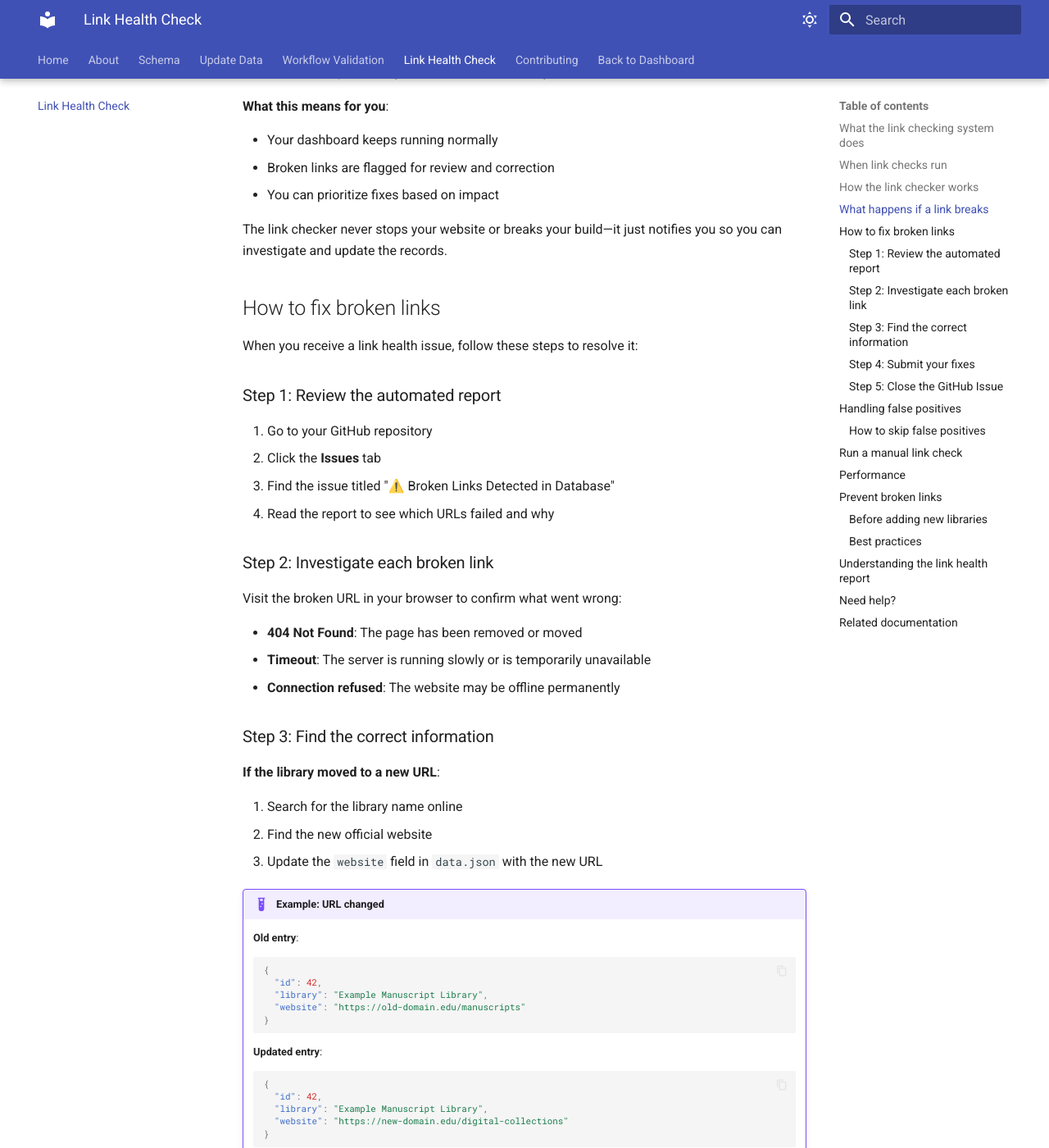
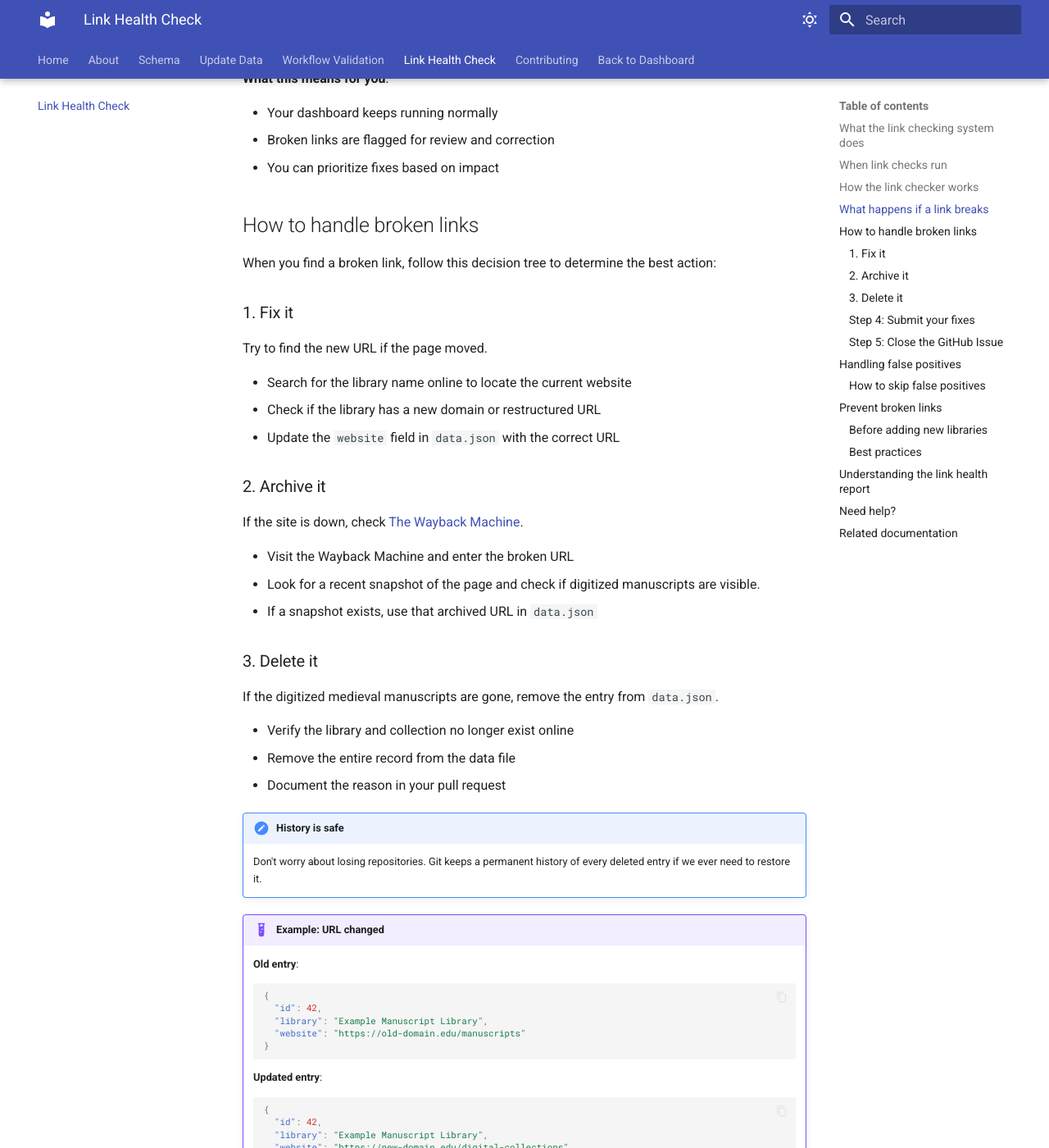
Before and after one commit to Dioscorides/githubpagesexperiment, an MkDocs documentation site: the page built from docs/workflow-link-checking.md, in a window 1280 px wide and 1400 px high, scrolled down 1508 px. Shown: the whole window at 82% size. Built offline with MkDocs 1.6.1 and Material for MkDocs 9.7.7, drawn with Linux system fonts in a browser that asks for light colours; some of the changed text lies outside the part shown.

Commit message:
feat: update link checking workflow documentation for improved clarity and guidance

````diff
--- a/docs/workflow-link-checking.md
+++ b/docs/workflow-link-checking.md
@@ -17,7 +17,6 @@
 Link checks happen on a predictable schedule:
 
 - **Automatically**: Every Monday at 00:00 UTC (midnight)
-- **On demand**: You can run a check anytime from the GitHub Actions tab
 
 ## How the link checker works
 
@@ -61,34 +60,37 @@
 - Broken links are flagged for review and correction
 - You can prioritize fixes based on impact
 
-The link checker never stops your website or breaks your build—it just notifies you so you can investigate and update the records.
+## How to handle broken links
 
-## How to fix broken links
+When you find a broken link, follow this decision tree to determine the best action:
 
-When you receive a link health issue, follow these steps to resolve it:
+### 1. Fix it
 
-### Step 1: Review the automated report
+Try to find the new URL if the page moved.
 
-1. Go to your GitHub repository
-2. Click the **Issues** tab
-3. Find the issue titled "⚠️ Broken Links Detected in Database"
-4. Read the report to see which URLs failed and why
+- Search for the library name online to locate the current website
+- Check if the library has a new domain or restructured URL
+- Update the `website` field in `data.json` with the correct URL
 
-### Step 2: Investigate each broken link
+### 2. Archive it
 
-Visit the broken URL in your browser to confirm what went wrong:
+If the site is down, check [The Wayback Machine](https://web.archive.org/).
 
-- **404 Not Found**: The page has been removed or moved
-- **Timeout**: The server is running slowly or is temporarily unavailable
-- **Connection refused**: The website may be offline permanently
+- Visit the Wayback Machine and enter the broken URL
+- Look for a recent snapshot of the page and check if digitized manuscripts are visible.
+- If a snapshot exists, use that archived URL in `data.json`
 
-### Step 3: Find the correct information
+### 3. Delete it
 
-**If the library moved to a new URL**:
+If the digitized medieval manuscripts are gone, remove the entry from `data.json`.
 
-1. Search for the library name online
-2. Find the new official website
-3. Update the `website` field in `data.json` with the new URL
+- Verify the library and collection no longer exist online
+- Remove the entire record from the data file
+- Document the reason in your pull request
+
+!!! note "History is safe"
+
+    Don't worry about losing repositories. Git keeps a permanent history of every deleted entry if we ever need to restore it.
 
 !!! example "Example: URL changed"
 
@@ -110,23 +112,6 @@
     }
     ```
 
-**If the library is permanently closed**:
-
-1. Add a note to the library name indicating it's no longer active
-2. Consider keeping the record for historical reference or removing it entirely
-3. Document the closure date if available
-
-!!! example "Example: Library closed"
-
-    ```json
-    {
-      "id": 42,
-      "library": "Example Manuscript Library (Closed)",
-      "website": "https://old-domain.edu/manuscripts",
-      "notes": "Collection transferred to National Archives in 2026"
-    }
-    ```
-
 ### Step 4: Submit your fixes
 
 1. Edit `data.json` with the corrected information
@@ -144,13 +129,13 @@
 - **Websites block automated tools**: Some servers reject requests from automated checkers
 - **Geographic restrictions**: Sites may block access from certain regions
 - **Rate limiting**: Too many requests in a short time trigger temporary blocks
-- **Authentication required**: Some pages require login before showing content
+- **Authentication required**: Some pages might now require login before showing content
 
 ### How to skip false positives
 
 If you verify a link works but the checker keeps reporting it as broken, you can exclude it from future checks.
 
-**Create a `.lycheeignore` file** in the root of your repository:
+**edit the `.lycheeignore` file** in the root of the DMMapp repository:
 
 ```text
 # Websites that block automated checkers
@@ -173,33 +158,6 @@
 
     Only exclude links you've manually verified are working. Don't use this to hide genuinely broken links—fix them instead.
 
-## Run a manual link check
-
-To run a link health check on demand:
-
-1. Go to your GitHub repository
-2. Click the **Actions** tab
-3. Find **Link Health Check** in the workflow list
-4. Click **Run workflow**
-5. Select your branch (usually `main`)
-6. Click **Run workflow**
-
-We'll check all links and show you the results within 2-3 minutes.
-
-**When to use manual checks**:
-- After adding multiple new libraries to verify all URLs work
-- Before a major release to ensure data quality
-- To verify that previously broken links are now fixed
-- After updating links to confirm they pass the check
-
-## Performance
-
-**Typical check time**: 2-5 minutes (depends on number of libraries)
-
-**Frequency**: Weekly (every Monday)
-
-**Cost**: Free (included with GitHub Actions)
-
 ## Prevent broken links
 
 ### Before adding new libraries
@@ -212,7 +170,7 @@
 ### Best practices
 
 - **Use official URLs**: Link to the library's official domain, not third-party aggregators
-- **Link directly**: Point to the manuscript section rather than a generic homepage
+- **Link directly**: Point to the digitized manuscripts section rather than a generic homepage
 - **Prefer HTTPS**: Secure links are more reliable
 - **Avoid URL shorteners**: Use full URLs so users know where they're going
 - **Check links regularly**: Visit the links you've added to catch problems early
````
Also changed, not shown: other parts of docs/workflow-link-checking.md (+0 -4 lines).
